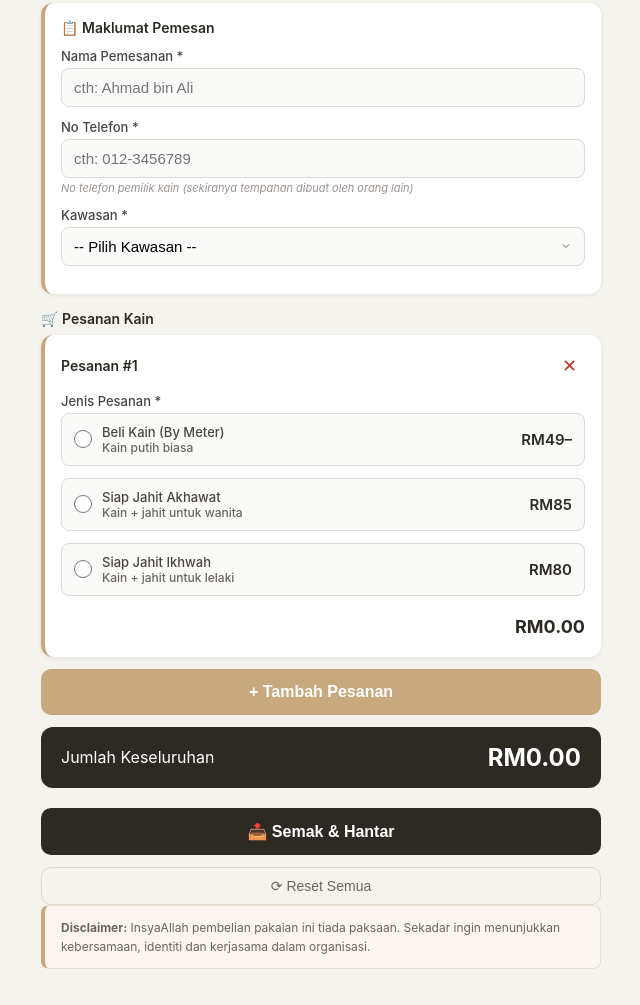
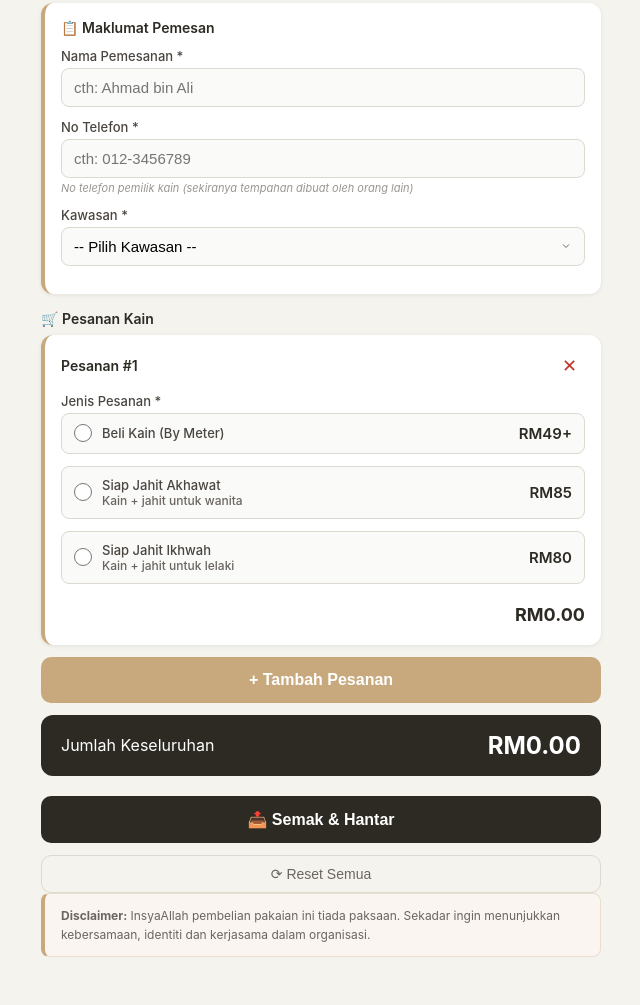
Before and after one commit to x0trad/tempahankain, a plain HTML site: page kain-order-form.html in a window 1280 px wide. Shown: the part 969-1974 px from the top of the page, without its empty margins (319-959 px from the left). Drawn offline with Linux system fonts and the light colour scheme.

Commit message:
remove Kain putih biasa, RM49- to RM49+

```diff
--- a/kain-order-form.html
+++ b/kain-order-form.html
@@ -843,9 +843,8 @@ function addOrder(data) {
           <input type="radio" name="type-${id}" value="meter" onchange="selectType(${id}, 'meter')">
           <div>
             <div>Beli Kain (By Meter)</div>
-            <div class="desc">Kain putih biasa</div>
           </div>
-          <span class="price-tag">RM49–</span>
+          <span class="price-tag">RM49+</span>
         </label>
         <label class="radio-option" onclick="selectType(${id}, 'jahit-akhawat')">
           <input type="radio" name="type-${id}" value="jahit-akhawat" onchange="selectType(${id}, 'jahit-akhawat')">
```
